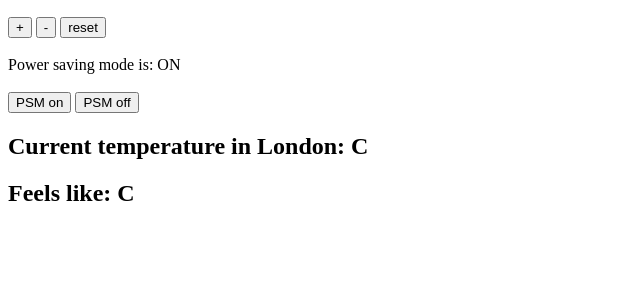
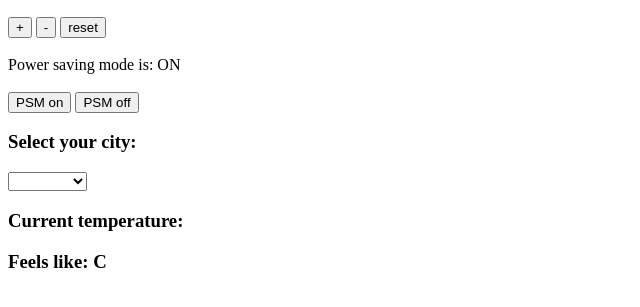
Before and after one commit to kabligh/thermostat, a plain HTML site: page index.html in a window 1280 px wide. Shown: the part 97-404 px from the top of the page, without its empty margins (0-640 px from the left). Drawn offline with Linux system fonts and the light colour scheme; no server answers.

Commit message:
User can select cities from drop down menu

```diff
--- a/index.html
+++ b/index.html
@@ -21,9 +21,19 @@
         <button id="powersaving-off">PSM off</button>
       </p>
     </section>
+
     <section>
-      <h2>Current temperature in London: <span id="current-temperature"></span> C</h2>
-      <h2>Feels like: <span id="feels"> C</span></h2>
+      <h3>Select your city:</h3>
+      <select id="current-city">
+        <option value=" "></option>
+        <option value="london">London</option>
+        <option value="new york">New York</option>
+        <option value="paris">Paris</option>
+        <option value="tokyo">Tokyo</option>
+      </select>
+      <h3>Current temperature: <span id="city-temperature"></span></h3>
+      <h3>Feels like: <span id="feels"> C</span></h3>
     </section>
+
   </body>
 </html>
--- a/src/interface.js
+++ b/src/interface.js
@@ -42,4 +42,12 @@ $(document).ready(function() {
   $('#feels').text(data.main.feels_like);
   })
 
+  $('#current-city').change(function() {
+    var city = $('#current-city').val();
+    $.get('http://api.openweathermap.org/data/2.5/weather?q=' + city + '&appid=a3d9eb01d4de82b9b8d0849ef604dbed&units=metric', function(data) {
+      $('#city-temperature').text(data.main.temp)
+      $('#feels').text(data.main.feels_like);
+    })
+  })
+
 })
```
